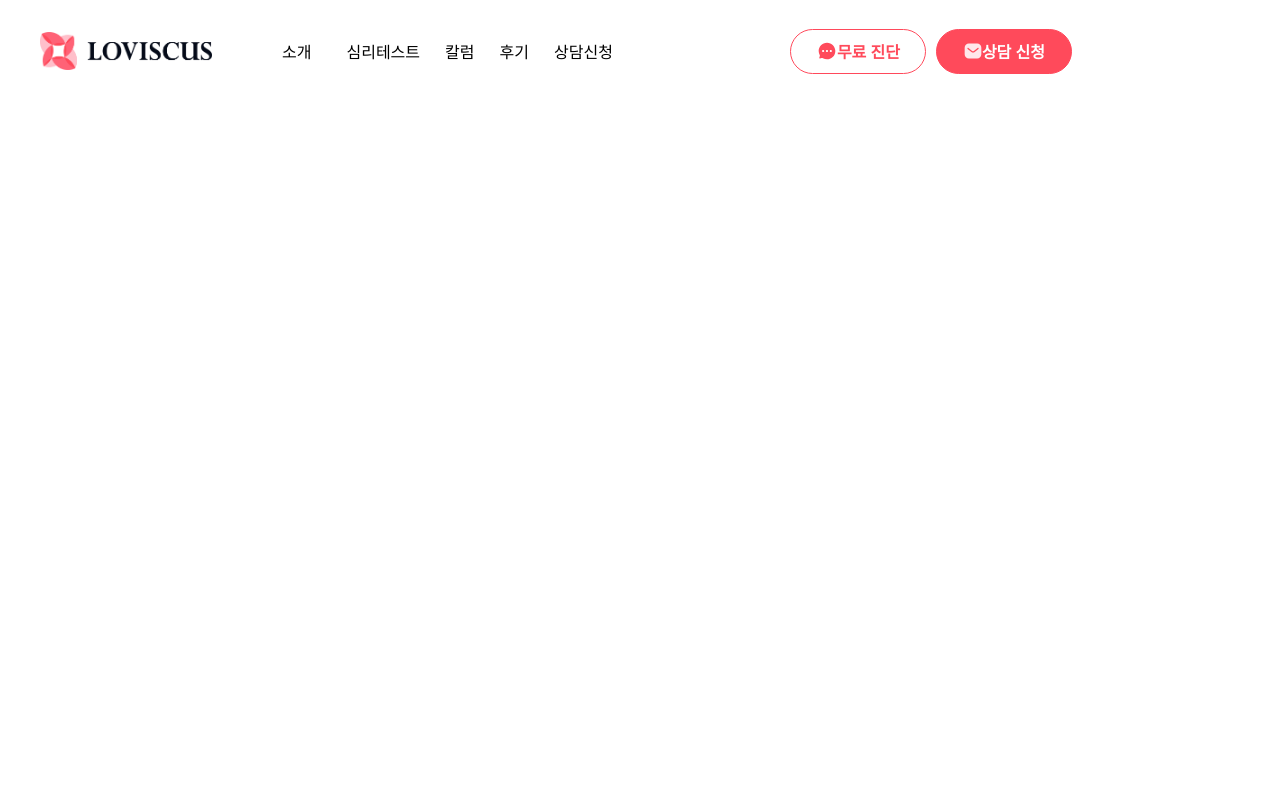
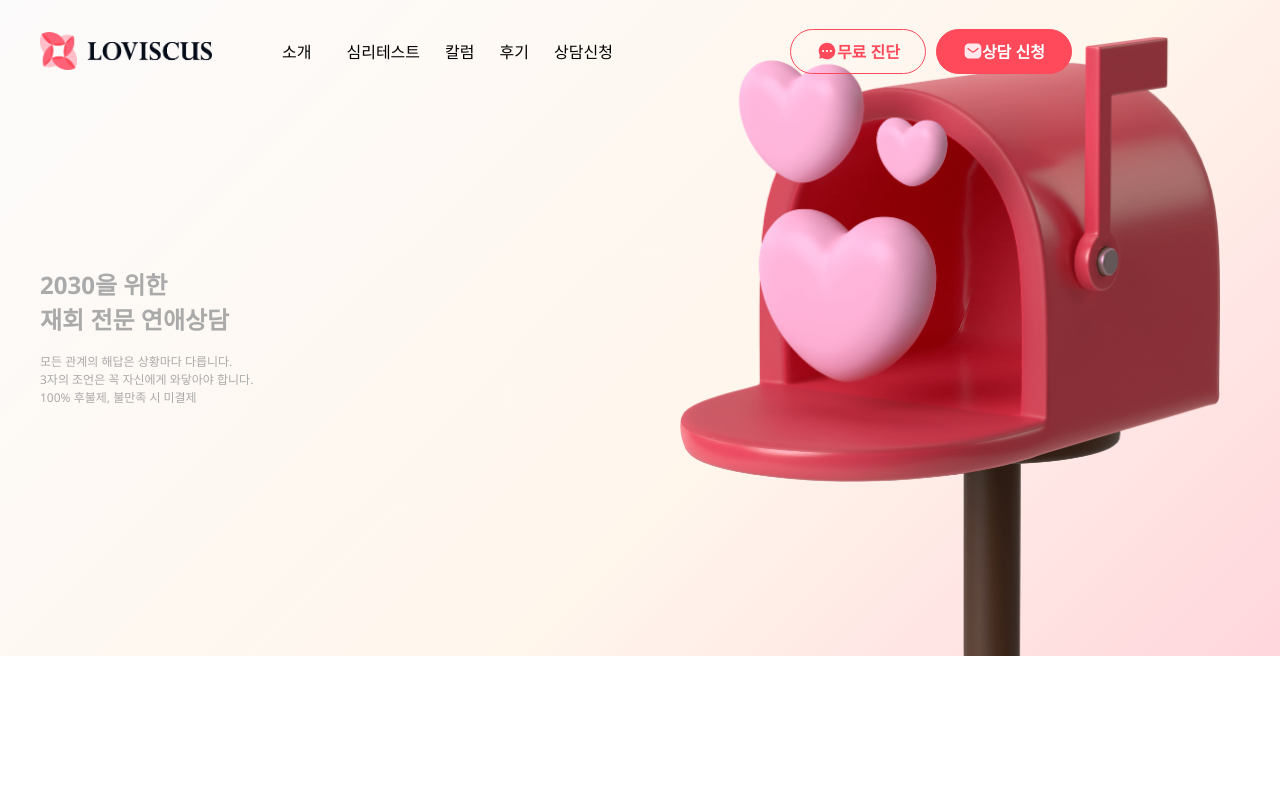
Before and after one commit to kkiruk2929/loviscus-clon, a PHP site: page /main.html in a window 1280 px wide. Before the commit the page ends 74 px from the top, so only its background shows below. Run offline with PHP 8.4, Linux system fonts and the light colour scheme.

Commit message:
two commit

```diff
--- a/main.css
+++ b/main.css
@@ -13,11 +13,6 @@
 
 main {
   display: block;
-}
-
-h1 {
-  font-size: 2em;
-  margin: 0.67em 0;
 }
 
 a {
@@ -108,6 +103,37 @@
   border: 1px solid rgb(255, 73, 91);
   cursor: pointer;
 }
+.Pages-Wrap {
+  padding: 0px 0px 50px;
+  width: 100%;
+}
+.Pages-BannerWrap {
+  position: relative;
+  display: flex;
+  flex-direction: column;
+  justify-content: center;
+  align-items: flex-start;
+  width: 100%;
+  color: rgb(170, 170, 170);
+  font-size: 12px;
+  background: linear-gradient(
+    135deg,
+    rgb(252, 251, 251) 0%,
+    rgb(255, 246, 236) 60.46%,
+    rgb(255, 214, 220) 100%
+  );
+}
+.Pages-BanerContentWrap {
+  padding: 120px 16px 0px;
+}
+.Pages-BannerTitle {
+  margin: 0px;
+  color: rgb(34, 34, 34);
+}
+.Pages-BannerMailImgWrap {
+  margin: 0px 20px 0px auto;
+  width: 65%;
+}
 
 @media (min-width: 1280px) {
   .Nav-NavTopWrap {
@@ -124,4 +150,31 @@
   .Nav-NavItem {
     font-size: 16px;
   }
+  .Pages-Wrap {
+    padding: 0px 0px 150px;
+  }
+  .Pages-BannerWrap {
+    overflow: hidden;
+  }
+  .Pages-BannerContentWrap {
+    position: relative;
+    margin: 0px auto;
+    padding: 250px 0px 238px;
+    width: 1200px;
+  }
+  .Pages-BannerTitle {
+    font-size: 60px;
+  }
+  .Pages-BannerMailImgWrap {
+    position: absolute;
+    right: 0px;
+    bottom: 0px;
+    width: 540px;
+  }
+  .pages-BannerMailImg {
+    display: block;
+    vertical-align: top;
+    width: 100%;
+    user-select: none;
+  }
 }
--- a/main.html
+++ b/main.html
@@ -44,17 +44,26 @@
             </div>
           </div>
         </div>
-        <div class="Nav-NavWrap"></div>
+        <div class="Nav-NavWrap">
+        </div>
       </div>
       <div class="Pages-Wrap">
-        <div>
           <div class="Pages-BannerWrap">
-            <div class="Pages-BannerContent">
-              <h1 class=""></h1>
+            <div class="Pages-BannerContentWrap">
+              <h1 class="pages-BannerTitle">2030을 위한
+                <br>재회 전문 연애상담</h1>
+              <p class="pages-BannerDescription">
+                모든 관계의 해답은 상황마다 다릅니다.
+                <br>3자의 조언은 꼭 자신에게 와닿아야 합니다.
+                <br>
+                <span>100% 후불제, 불만족 시 미결제</span>
+              </p>
+              <div class="Pages-BannerMailImgWrap">
+                <img src="images/mail.png" class="pages-BannerMailImg">
+              </div>
             </div>
           </div>
         </div>
-      </div>
     </div>
   </body>
 </html>
```
Also changed, not shown: images/mail.png (added).
